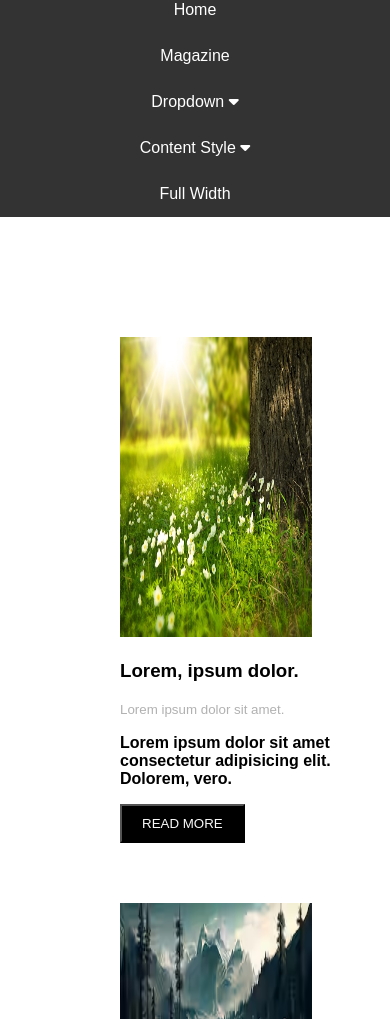
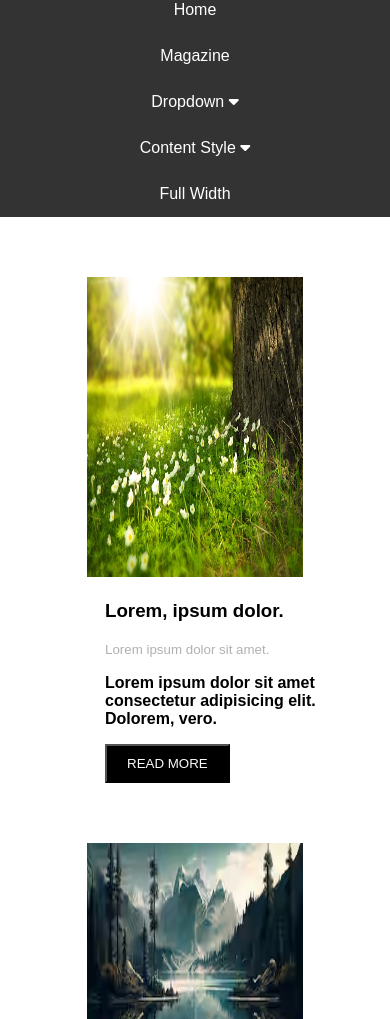
Before and after one commit to Mirazahmed0997/grid-box, a plain HTML site: page index.html in a window 390 px wide. Shown: the part 81-1100 px from the top of the page. Drawn offline with Linux system fonts and the light colour scheme.

Commit message:
responsive

```diff
--- a/style.css
+++ b/style.css
@@ -82,12 +82,16 @@ body {
   .card-body{
     display: grid;
     grid-template-columns: repeat(3,1fr);
-    padding-left: 90px;
-    padding-top: 90px;
-    padding-bottom: 90px;
+    text-align: center;
+    padding: 30px;
+
   }
   .card{
     padding: 30px;
+  }
+  .card .details{
+    text-align:start;
+    padding-left: 45px;
   }
   .card .img img{
     width: 80%;
@@ -110,6 +114,7 @@ body {
     .card-body{
         display: grid;
         grid-template-columns: repeat(1,1fr);
+        text-align: center;
       }
       .header{
         display: flex;
@@ -123,4 +128,5 @@ body {
       }
 
 
+
    }
```
